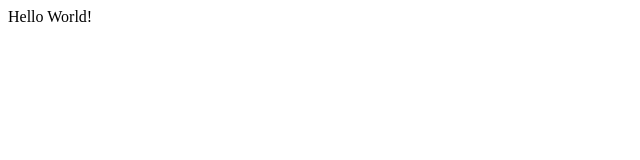
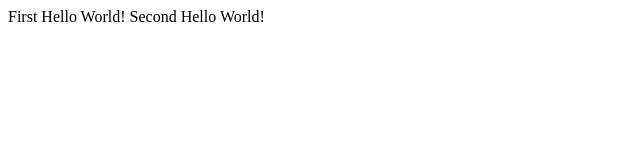
Before and after one commit to aksider/HTML_Module1_HomeTask1, a plain HTML site: page index.html in a window 1280 px wide. Shown: the whole page, without its empty margins (0-640 px from the left). Drawn offline with Linux system fonts and the light colour scheme.

Commit message:
Added Second Hello World!

```diff
--- a/index.html
+++ b/index.html
@@ -5,6 +5,7 @@
     <title>New Document</title>
 </head>
 <body>
-    <span>Hello World!</span>
+    <span>First Hello World!</span>
+    <span>Second Hello World!</span>
 </body>
 </html>
```
